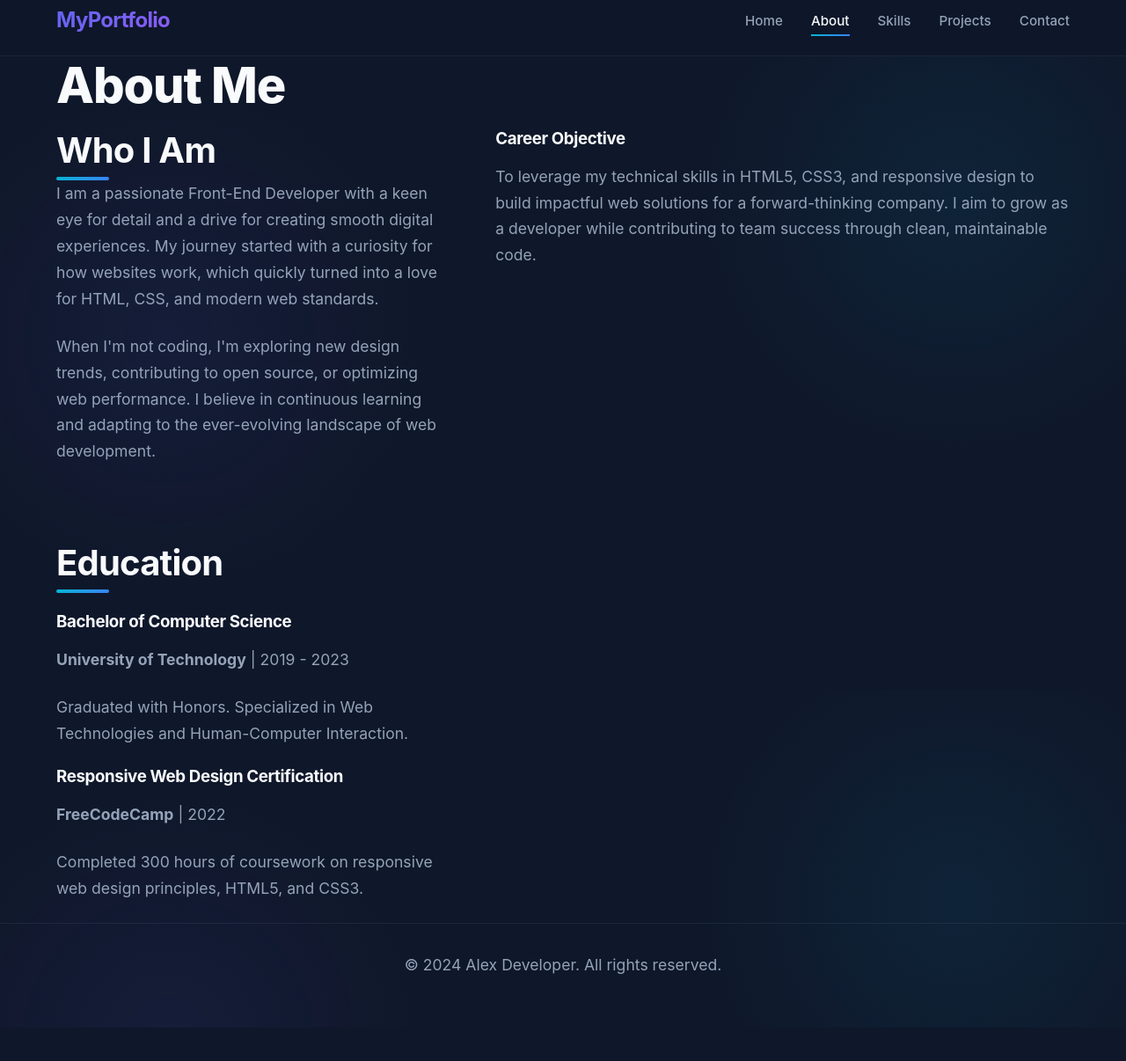
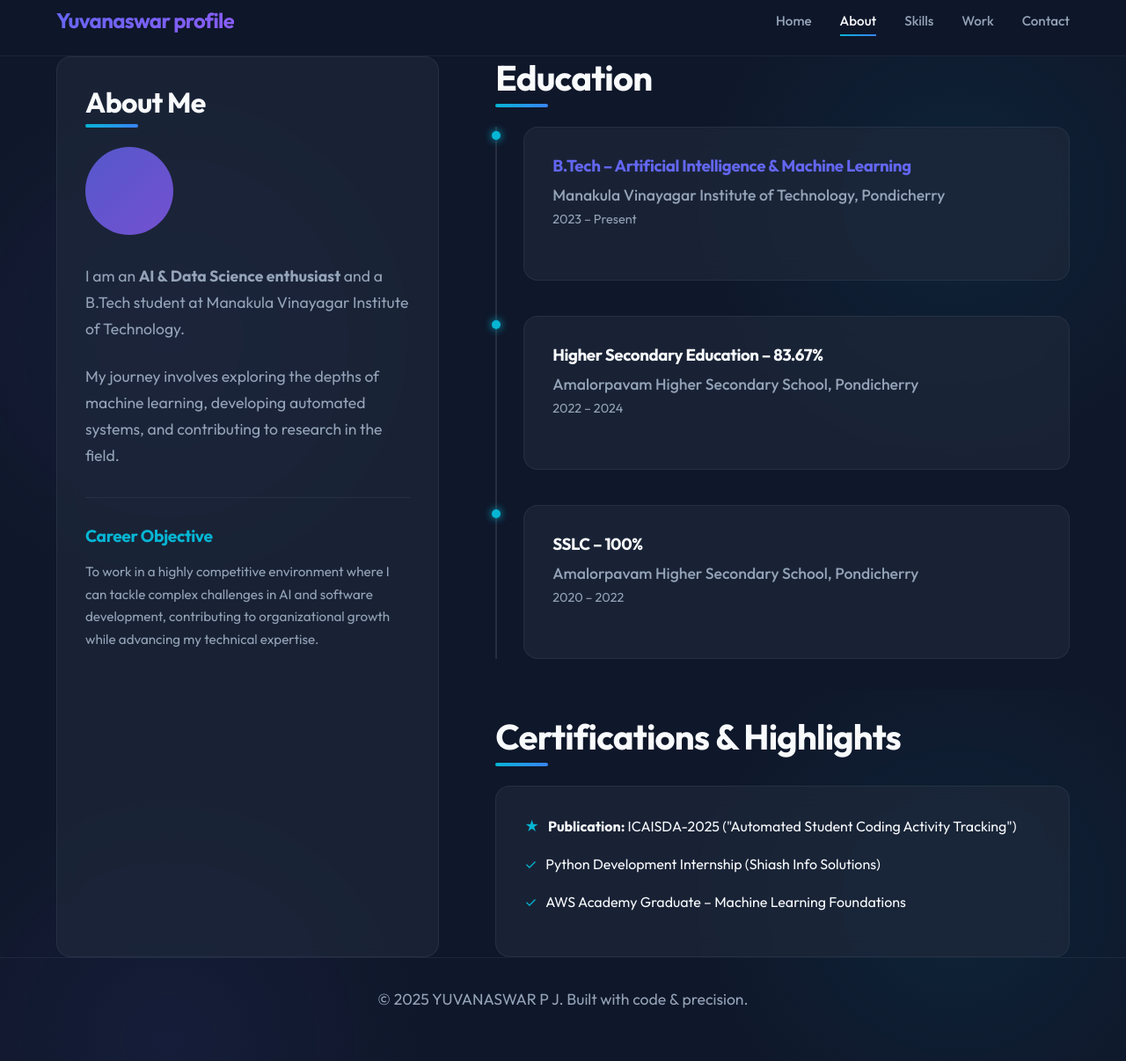
Before and after one commit to Yuvanaswar/yuvanaswar.github.io, a plain HTML site: page about.html in a window 1280 px wide. Shown: the part 16-1222 px from the top of the page at 88% size. Before the commit the page ends 1184 px from the top, so only its background shows below. Drawn offline with Linux system fonts and the light colour scheme.

Commit message:
Revise about.html for personal branding update

```diff
--- a/about.html
+++ b/about.html
@@ -4,24 +4,24 @@
 <head>
     <meta charset="UTF-8">
     <meta name="viewport" content="width=device-width, initial-scale=1.0">
-    <meta name="description" content="About Me - Portfolio">
-    <meta name="theme-color" content="#2563eb">
-    <title>About - Portfolio</title>
+    <meta name="theme-color" content="#0f172a">
+    <title>About - Yuvanaswar P J</title>
     <link rel="stylesheet" href="css/style.css">
     <link rel="manifest" href="manifest.json">
+    <link href="https://fonts.googleapis.com/css2?family=Outfit:wght@300;400;500;600;700&display=swap" rel="stylesheet">
 </head>
 
 <body>
 
     <header>
         <div class="container">
-            <a href="index.html" class="logo">MyPortfolio</a>
+            <a href="index.html" class="logo">Yuvanaswar profile</a>
             <nav>
                 <ul class="nav-links">
                     <li><a href="index.html">Home</a></li>
                     <li><a href="about.html" class="active">About</a></li>
                     <li><a href="skills.html">Skills</a></li>
-                    <li><a href="projects.html">Projects</a></li>
+                    <li><a href="projects.html">Work</a></li>
                     <li><a href="contact.html">Contact</a></li>
                 </ul>
             </nav>
@@ -29,59 +29,94 @@
     </header>
 
     <main class="container">
-        <section>
-            <h1>About Me</h1>
-            <div class="about-grid">
-
-                <!-- Bio -->
-                <div>
-                    <h2 style="border-bottom: none; margin-bottom: 10px;">Who I Am</h2>
-                    <p>
-                        I am a passionate Front-End Developer with a keen eye for detail and a drive for creating
-                        smooth digital experiences. My journey started with a curiosity for how websites work,
-                        which quickly turned into a love for HTML, CSS, and modern web standards.
-                    </p>
-                    <p>
-                        When I'm not coding, I'm exploring new design trends, contributing to open source,
-                        or optimizing web performance. I believe in continuous learning and adapting to the
-                        ever-evolving landscape of web development.
+        <section class="about-grid">
+            <!-- Left Column: Profile -->
+            <div class="glass-card">
+                <h2 style="font-size: 2rem;">About Me</h2>
+                <div
+                    style="width: 100px; height: 100px; background: var(--gradient-main); border-radius: 50%; margin-bottom: 2rem; opacity: 0.8;">
+                </div>
+                <p>
+                    I am an <strong>AI & Data Science enthusiast</strong> and a B.Tech student at Manakula Vinayagar
+                    Institute of Technology.
+                </p>
+                <p>
+                    My journey involves exploring the depths of machine learning, developing automated systems, and
+                    contributing to research in the field.
+                </p>
+                <div style="margin-top: 2rem; padding-top: 2rem; border-top: 1px solid var(--border-color);">
+                    <h3 style="font-size: 1.2rem; color: var(--accent);">Career Objective</h3>
+                    <p style="font-size: 0.95rem;">
+                        To work in a highly competitive environment where I can tackle complex challenges in AI and
+                        software development, contributing to organizational growth while advancing my technical
+                        expertise.
                     </p>
                 </div>
+            </div>
 
-                <!-- Career Objective -->
-                <div>
-                    <h3>Career Objective</h3>
-                    <p>
-                        To leverage my technical skills in HTML5, CSS3, and responsive design to build
-                        impactful web solutions for a forward-thinking company. I aim to grow as a developer
-                        while contributing to team success through clean, maintainable code.
-                    </p>
-                </div>
-
-                <!-- Education -->
-                <div>
-                    <h2>Education</h2>
-
-                    <div class="education-item">
-                        <h3>Bachelor of Computer Science</h3>
-                        <p><strong>University of Technology</strong> | 2019 - 2023</p>
-                        <p>Graduated with Honors. Specialized in Web Technologies and Human-Computer Interaction.</p>
+            <!-- Right Column: Timeline -->
+            <div>
+                <h2>Education</h2>
+                <div class="timeline">
+                    <!-- B.Tech -->
+                    <div class="timeline-item">
+                        <div class="glass-card">
+                            <h3 style="margin-bottom: 0.5rem; color: var(--primary);">B.Tech – Artificial Intelligence &
+                                Machine Learning</h3>
+                            <p style="margin-bottom: 0; font-weight: 500;">Manakula Vinayagar Institute of Technology,
+                                Pondicherry</p>
+                            <p style="font-size: 0.9rem; color: var(--text-muted);">2023 – Present</p>
+                        </div>
                     </div>
 
-                    <div class="education-item">
-                        <h3>Responsive Web Design Certification</h3>
-                        <p><strong>FreeCodeCamp</strong> | 2022</p>
-                        <p>Completed 300 hours of coursework on responsive web design principles, HTML5, and CSS3.</p>
+                    <!-- HSC -->
+                    <div class="timeline-item">
+                        <div class="glass-card">
+                            <h3 style="margin-bottom: 0.5rem;">Higher Secondary Education – 83.67%</h3>
+                            <p style="margin-bottom: 0; font-weight: 500;">Amalorpavam Higher Secondary School,
+                                Pondicherry</p>
+                            <p style="font-size: 0.9rem; color: var(--text-muted);">2022 – 2024</p>
+                        </div>
+                    </div>
+
+                    <!-- SSLC -->
+                    <div class="timeline-item">
+                        <div class="glass-card">
+                            <h3 style="margin-bottom: 0.5rem;">SSLC – 100%</h3>
+                            <p style="margin-bottom: 0; font-weight: 500;">Amalorpavam Higher Secondary School,
+                                Pondicherry</p>
+                            <p style="font-size: 0.9rem; color: var(--text-muted);">2020 – 2022</p>
+                        </div>
                     </div>
                 </div>
 
+                <div style="margin-top: 4rem;">
+                    <h2>Certifications & Highlights</h2>
+                    <div class="glass-card">
+                        <ul style="list-style: none;">
+                            <li style="margin-bottom: 1rem; display: flex; align-items: center;">
+                                <span style="color: var(--accent); margin-right: 10px;">★</span>
+                                <strong>Publication:</strong>&nbsp;ICAISDA-2025 ("Automated Student Coding Activity
+                                Tracking")
+                            </li>
+                            <li style="margin-bottom: 1rem; display: flex; align-items: center;">
+                                <span style="color: var(--accent); margin-right: 10px;">✓</span>
+                                Python Development Internship (Shiash Info Solutions)
+                            </li>
+                            <li style="margin-bottom: 1rem; display: flex; align-items: center;">
+                                <span style="color: var(--accent); margin-right: 10px;">✓</span>
+                                AWS Academy Graduate – Machine Learning Foundations
+                            </li>
+                        </ul>
+                    </div>
+                </div>
             </div>
         </section>
     </main>
 
     <footer>
         <div class="container">
-            <p>&copy; 2024 Alex Developer. All rights reserved.</p>
+            <p>&copy; 2025 YUVANASWAR P J. Built with code & precision.</p>
         </div>
     </footer>
 
```
